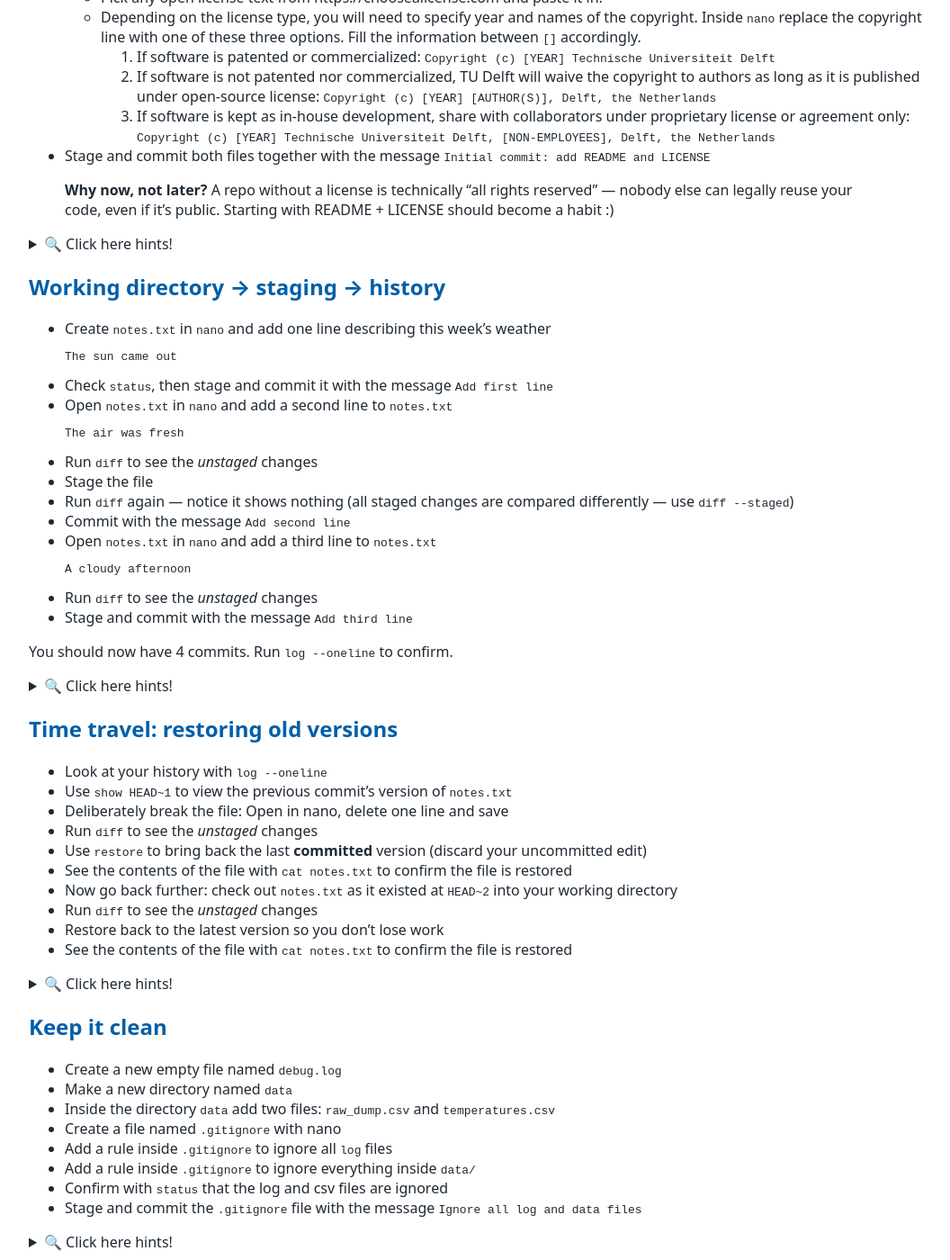
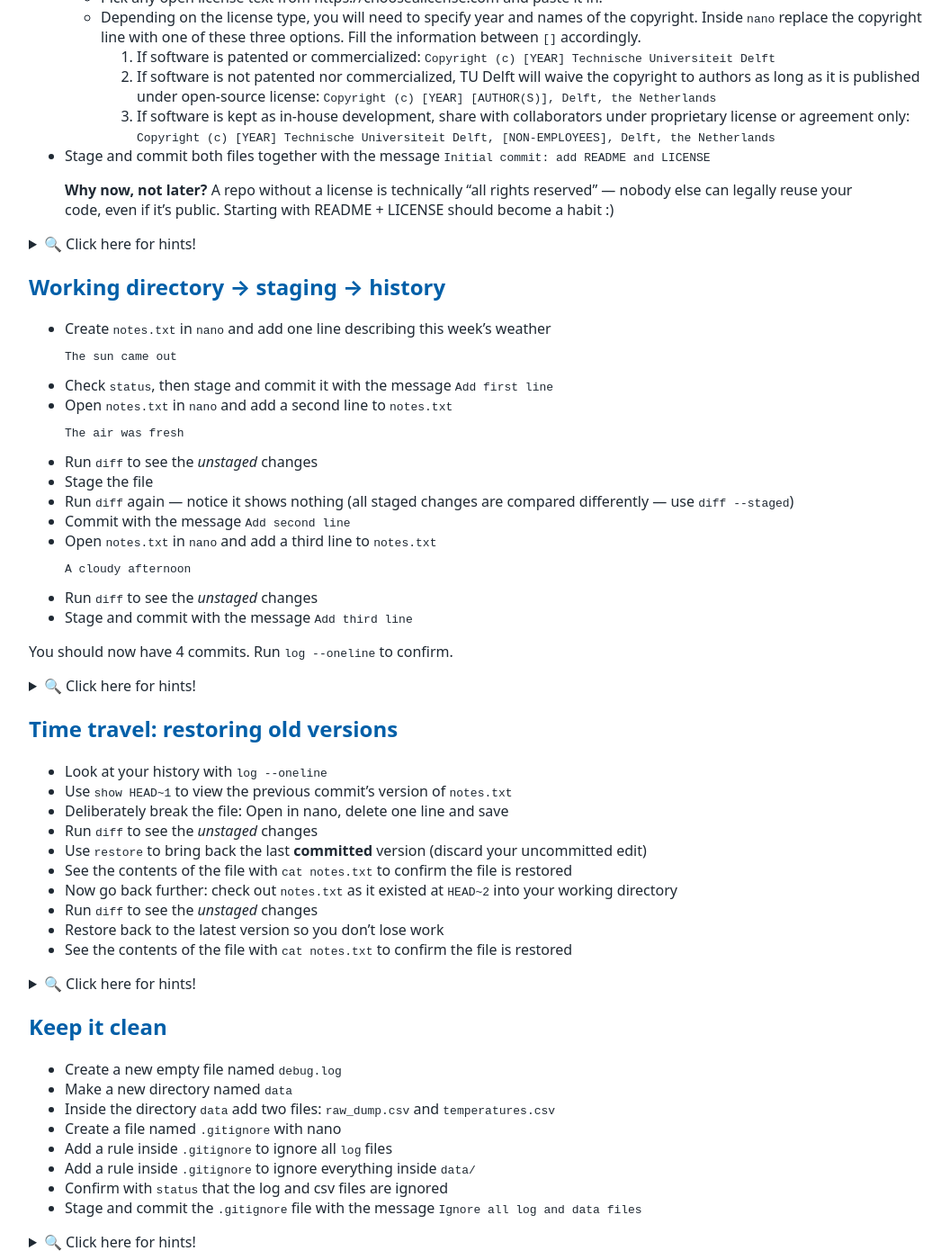
Before and after one commit to tu-delft-library/introduction_to_version_control_with_git, a Jekyll site: the page built from material_for_participants/PRACTICAL_putting_it_all_together.md, in a window 1280 px wide and 1400 px high, scrolled down 572 px. Shown: the whole window at 90% size, without its empty margins (108-1164 px from the left). Built offline with Jekyll 4.4.1, drawn with Linux system fonts in a browser that asks for light colours; our own code applies the rules of GitHub Pages for plain Markdown files; some of the changed text lies outside the part shown.

Commit message:
Fix grammar for hints

```diff
--- a/material_for_participants/PRACTICAL_putting_it_all_together.md
+++ b/material_for_participants/PRACTICAL_putting_it_all_together.md
@@ -33,7 +33,7 @@ For example, navigate to your `Desktop` and start from there
 > **Why now, not later?** A repo without a license is technically "all rights reserved" — nobody else can legally reuse your code, even if it's public. Starting with README + LICENSE should become a habit :)
 
 <details>
-<summary>🔍 Click here hints! </summary>
+<summary>🔍 Click here for hints! </summary>
 
 - To create a folder use `mkdir folder_name`
 - To initialize a repository, navigate to the folder that you want to turn into a repository and use `git init`
@@ -70,7 +70,7 @@ You should now have 4 commits. Run `log --oneline` to confirm.
 
 
 <details>
-<summary>🔍 Click here hints! </summary>
+<summary>🔍 Click here for hints! </summary>
 
 - To see the changes in the working directory use `git diff name_of_file`
 - To see changes in the staging area use `git diff --staged name_of_file`
@@ -89,7 +89,7 @@ You should now have 4 commits. Run `log --oneline` to confirm.
 - See the contents of the file with `cat notes.txt` to confirm the file is restored
 
 <details>
-<summary>🔍 Click here hints! </summary>
+<summary>🔍 Click here for hints! </summary>
 
 - To restore a file to the latest commit use `git restore name_of_file`
 - To restore a file to a SPECIFIC commit use `git restore -s HEAD~[#] name_of_file` or `git restore -s [hash] name_of_file`
@@ -107,7 +107,7 @@ You should now have 4 commits. Run `log --oneline` to confirm.
 - Stage and commit the `.gitignore` file with the message `Ignore all log and data files`
 
 <details>
-<summary>🔍 Click here hints! </summary>
+<summary>🔍 Click here for hints! </summary>
 
 - To create an empty file use `touch name_of_file`
 - To create a new folder use `mkdir name_of_folder`
@@ -133,7 +133,7 @@ You should now have 4 commits. Run `log --oneline` to confirm.
 
 
 <details>
-<summary>🔍 Click here hints! </summary>
+<summary>🔍 Click here for hints! </summary>
 
 - To add a remote repository to an existing local repository use `git remote add origin git@github.com:[USERNAME]/[REPOSITORY].git`
 - To push to a remote repository use `git push origin main`
```
